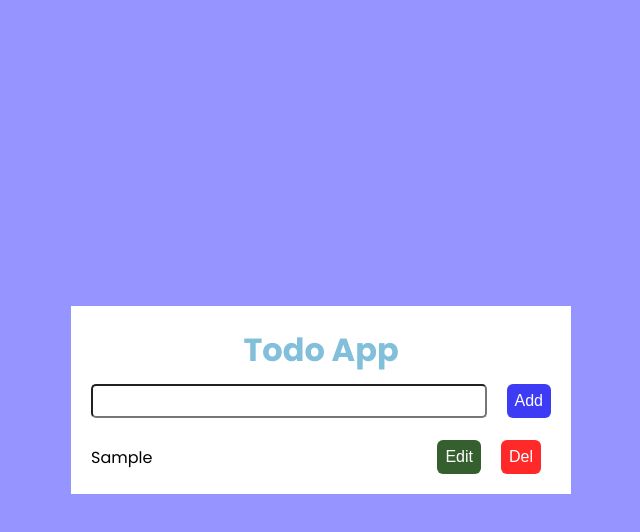
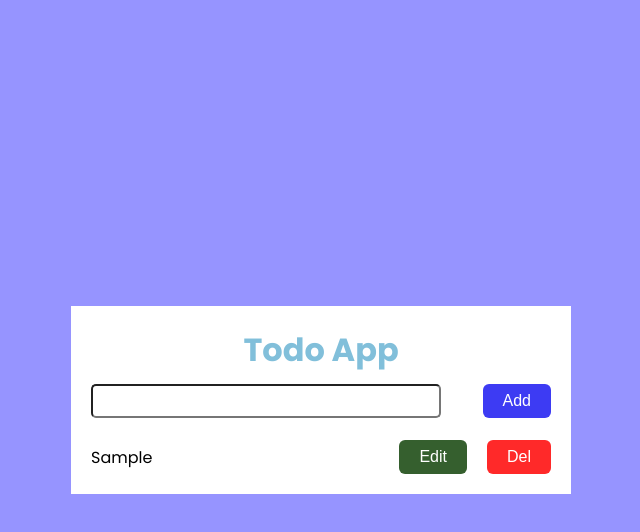
Before and after one commit to hongson-it/todo-app, a plain HTML site: page index.html in a window 1280 px wide. Both pictures are taken after typing "Sample" into the empty fields and a click on the button "Add". Shown: the whole page, without its empty margins (319-959 px from the left). Drawn offline with Linux system fonts and the light colour scheme.

Commit message:
💄 Update Input and Btn Ui

```diff
--- a/assets/css/index.css
+++ b/assets/css/index.css
@@ -35,7 +35,7 @@ h1 {
 
 .todo-input {
   padding: 6px;
-  margin-right: 20px;
+  max-width: 350px;
   border-radius: 5px;
   font-size: 16px;
   flex: 1;
@@ -43,10 +43,11 @@ h1 {
 
 .btn-clear {
   position: absolute;
-  right: 76px;
+  right: 110px;
   transform: translateY(-50%);
   top: 50%;
   color: #888;
+  padding: 10px;
 }
 
 .btn-clear:hover {
@@ -61,7 +62,6 @@ h1 {
 .todo-list {
   max-height: 320px;
   overflow-y: auto;
-  padding-right: 10px;
   margin-top: 12px;
 }
 
@@ -103,12 +103,16 @@ h1 {
 
 .btn-add {
   background-color: rgb(61, 59, 243);
+  margin-left: auto;
+  padding-inline: 20px;
 }
 .btn-edit {
   background-color: rgb(53, 95, 46);
   margin-left: 20px;
+  padding-inline: 20px;
 }
 .btn-del {
   background-color: rgb(255, 41, 41);
   margin-left: 20px;
+  padding-inline: 20px;
 }
```
